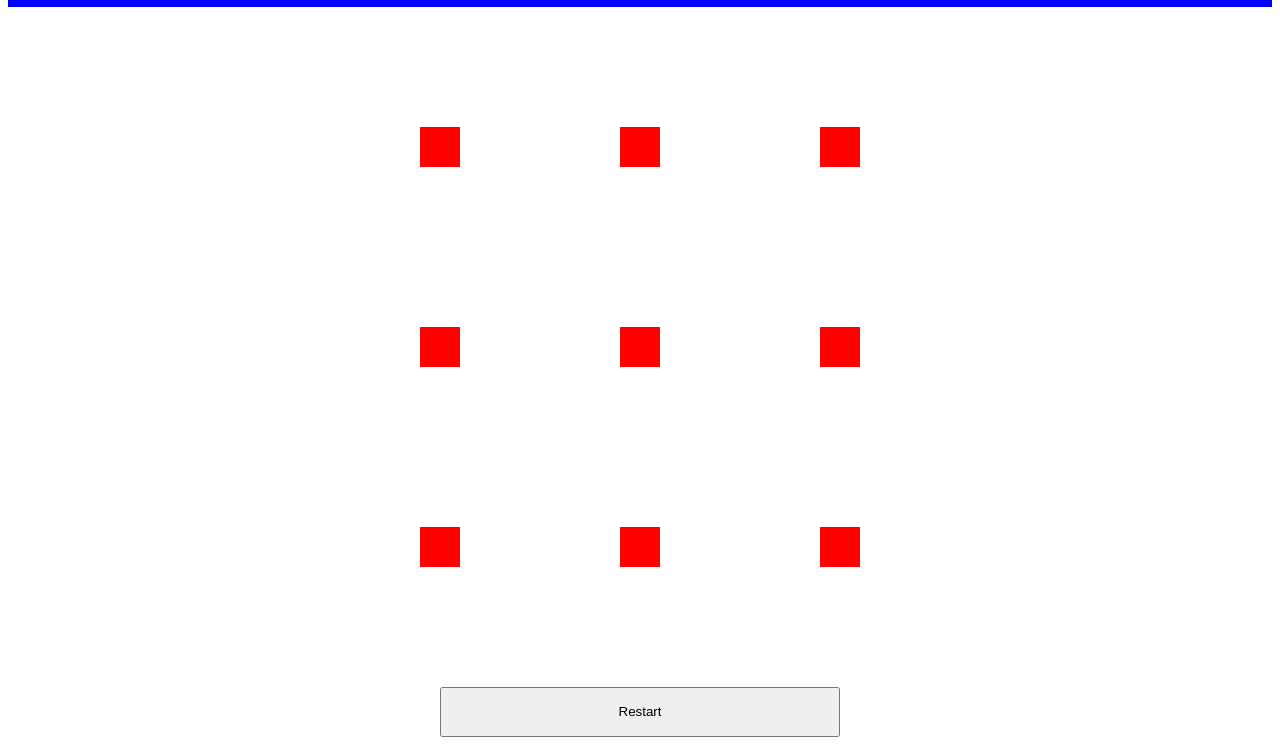
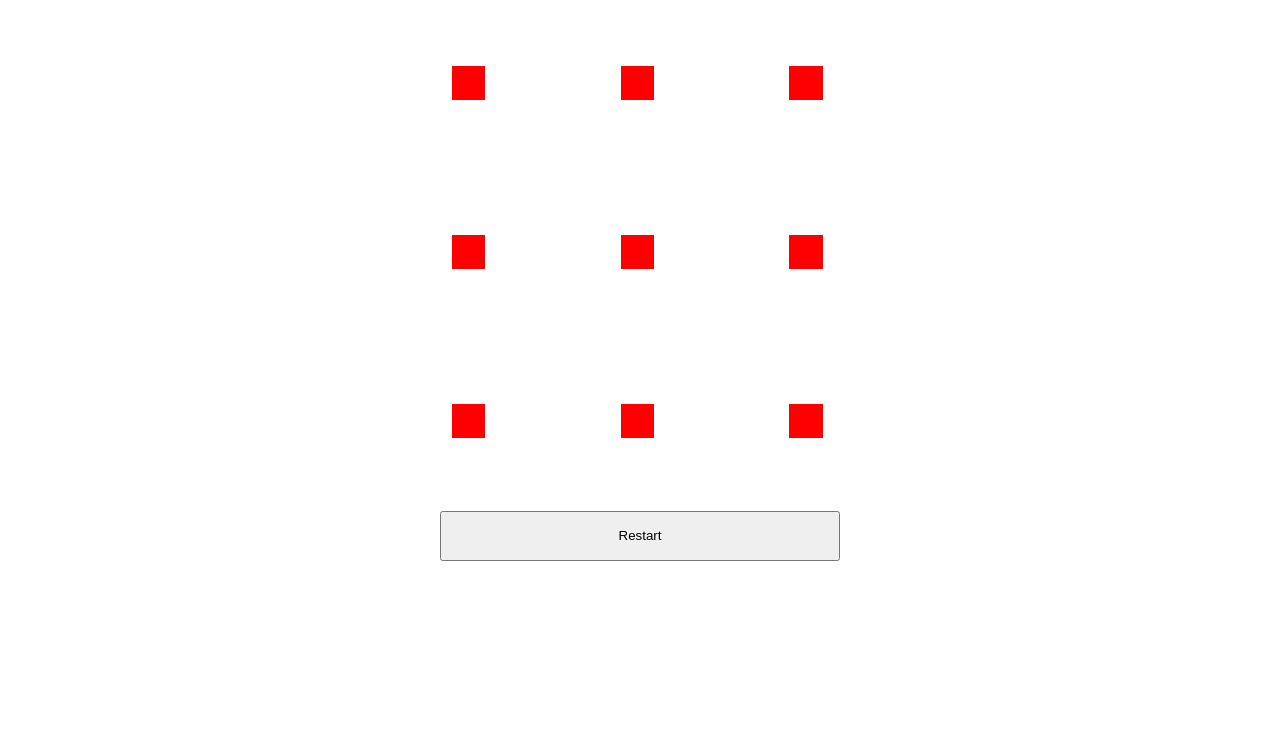
Before and after one commit to maz222/TicTacToe-Site, a plain HTML site: page index.html in a window 1280 px wide. Shown: the part 81-826 px from the top of the page. After the commit the page ends 800 px from the top, so only its background shows below. Drawn offline with nearby package versions, Linux system fonts and the light colour scheme.

Commit message:
tweaks
small CSS changes

```diff
--- a/index.html
+++ b/index.html
@@ -10,36 +10,7 @@
 			<h1 id="header-text">Player's turn</h1>
 		</div>
 		<div id="gameboard">
-			<div class="cell-container">
-				<div class="cell cell-hover">
-					<h2 class="cell-label"></h2>
-				</div>
-			</div>
-			<div class="cell-container">
-				<div class="cell cell-hover">
-					<h2 class="cell-label"></h2>
-				</div>
-			</div>
-			<div class="cell-container">
-				<div class="cell cell-hover">
-					<h2 class="cell-label"></h2>
-				</div>
-			</div>
-			<div class="cell-container">
-				<div class="cell cell-hover">
-					<h2 class="cell-label"></h2>
-				</div>
-			</div>
-			<div class="cell-container">
-				<div class="cell cell-hover">
-					<h2 class="cell-label"></h2>
-				</div>
-			</div>
-			<div class="cell-container">
-				<div class="cell cell-hover">
-					<h2 class="cell-label"></h2>
-				</div>
-			</div>
+			<div class="cell-row">
 				<div class="cell-container">
 					<div class="cell cell-hover">
 						<h2 class="cell-label"></h2>
@@ -56,6 +27,41 @@
 					</div>
 				</div>
 			</div>
+			<div class="cell-row">
+				<div class="cell-container">
+					<div class="cell cell-hover">
+						<h2 class="cell-label"></h2>
+					</div>
+				</div>
+				<div class="cell-container">
+					<div class="cell cell-hover">
+						<h2 class="cell-label"></h2>
+					</div>
+				</div>
+				<div class="cell-container">
+					<div class="cell cell-hover">
+						<h2 class="cell-label"></h2>
+					</div>
+				</div>
+			</div>
+			<div class="cell-row">
+				<div class="cell-container">
+					<div class="cell cell-hover">
+						<h2 class="cell-label"></h2>
+					</div>
+				</div>
+				<div class="cell-container">
+					<div class="cell cell-hover">
+						<h2 class="cell-label"></h2>
+					</div>
+				</div>
+				<div class="cell-container">
+					<div class="cell cell-hover">
+						<h2 class="cell-label"></h2>
+					</div>
+				</div>
+			</div>
+		</div>
 		<button type="button" id="restart-button">Restart</button>
 	</body>
 </html>
--- a/style.css
+++ b/style.css
@@ -1,4 +1,5 @@
 body {
+	margin: 0;
 	display: flex;
 	justify-content: center;
 	align-items: center;
@@ -16,19 +17,25 @@ body {
 }
 
 #gameboard {
-	width: 600px;
-	height: 600px;
-	margin: 40px;
+	width: 40vw;
+	height: 40vw;
 
 	display: flex;
-	justify-content: center;
-	align-items: center;
+	flex-direction: column;
 	flex-wrap: wrap;
 }
 
+.cell-row {
+	width: 100%;
+	height: 33%;
+
+	display: flex;
+}
+
 .cell-container {
-	width: 200px;
-	height: 200px;
+	width: 33%;
+	height: 100%;
+
 
 	display: flex;
 	justify-content: center;
```
Lines whose indentation alone changed are shown as unchanged.
